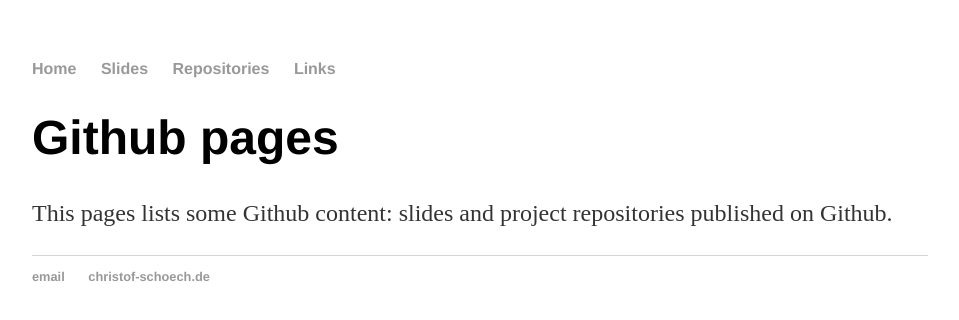
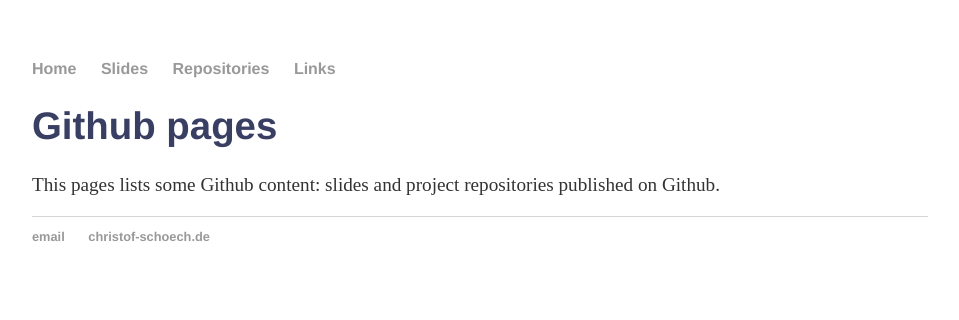
Before and after one commit to christofs/christofs.github.io, a Jekyll site: the page built from index.html, in a window 1280 px wide. Shown: the top 320 px of the page, without its empty margins (160-1119 px from the left). Built offline with Jekyll 4.4.1, drawn with Linux system fonts in a browser that asks for light colours.

Commit message:
Update main.css

```diff
--- a/css/main.css
+++ b/css/main.css
@@ -20,12 +20,18 @@
     text-decoration: underline;
 }
 h1 {
-    font-size: 3em;
+    font-size: 2.4em;
     font-family:'Helvetica', 'Arial', 'Sans-Serif';
+    color: #393e63;
+}
+h2 {
+    font-size: 1.6em;
+    font-family:'Helvetica', 'Arial', 'Sans-Serif';
+    color: #393e63;
 }
 p {
-    font-size: 1.5em;
-    line-height: 1.4em;
+    font-size: 1.2em;
+    line-height: 1.2em;
     color: #333;
 }
 footer {
```
